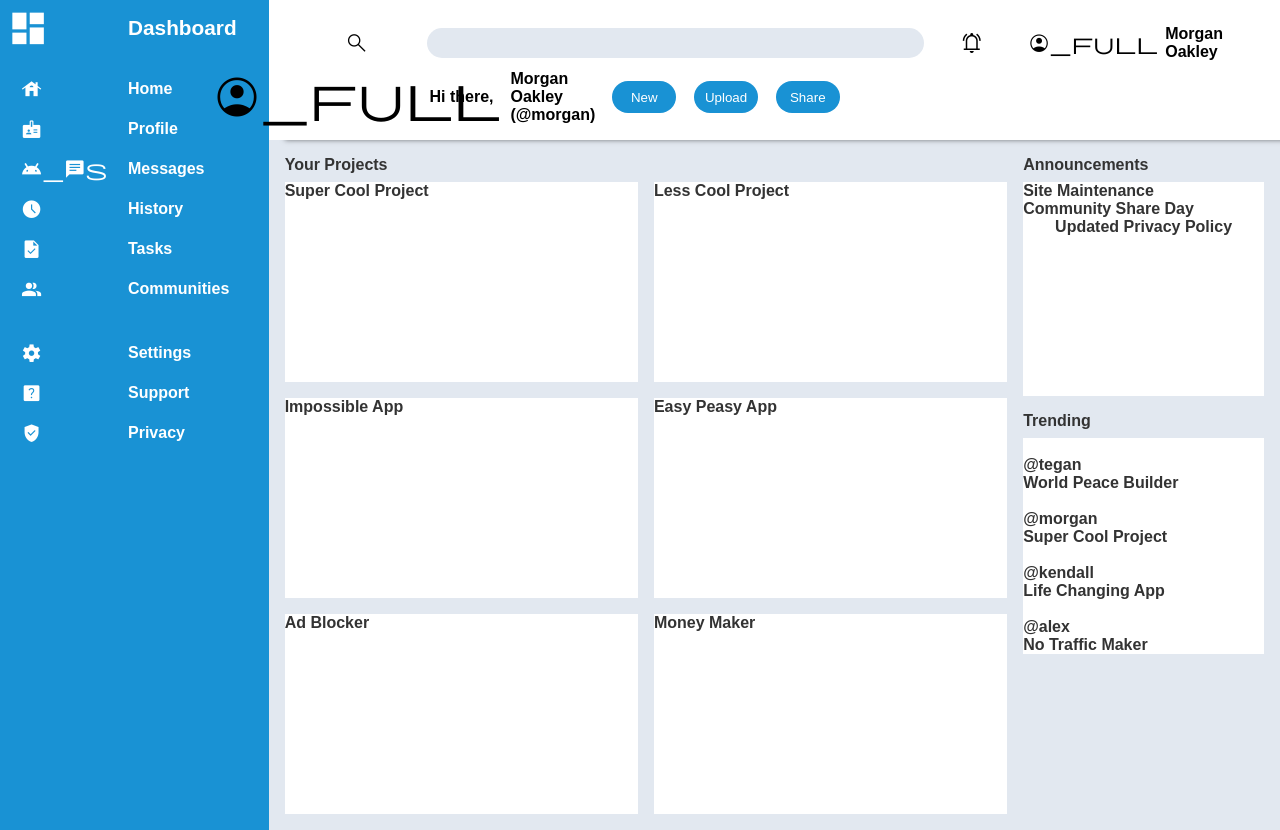
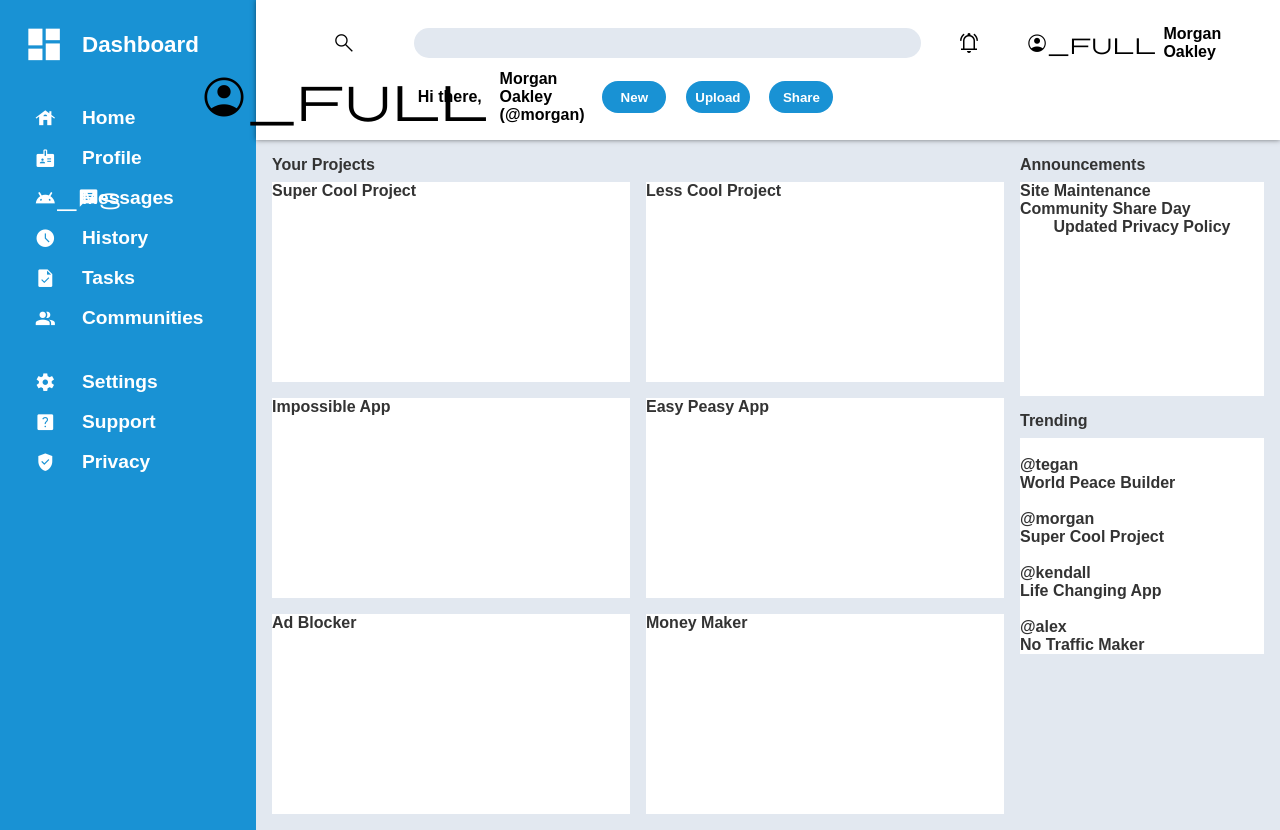
Before and after one commit to Taaaaab/admin-dashboard, a plain HTML site: page index.html in a window 1280 px wide. Drawn offline with nearby package versions, Linux system fonts and the light colour scheme.

Commit message:
Fixed sidebar grid size and padding

```diff
--- a/styles.css
+++ b/styles.css
@@ -14,6 +14,7 @@ body {
     border: 0;
     height: 2rem;
     width: 4rem;
+    font-weight: bold;
   }
 
   input {
@@ -38,7 +39,7 @@ body {
       background-color: #ffffff;
       padding: 1rem;
       z-index: 100;
-      box-shadow: 1rem 0px 5px rgba(0,0,0,0.5);
+      box-shadow: 0px 0px 5px rgba(0,0,0,0.5);
 
       display: grid;
       grid-template-columns: 1fr 5fr 1fr 1fr 1fr;
@@ -77,23 +78,22 @@ body {
 
       color: white;
       background-color: #1992d4;
-      font-size: 1rem;
+      font-size: 1.2rem;
   }
 
   .side-grid {
       display: grid;
       row-gap: 1rem;
-      column-gap: 1rem;
-      grid-template-columns: 1fr 1fr;
-      padding-top: 1rem;
-      padding-right: 2rem;
-      padding-left: 1rem;
+
+      grid-template-columns: 50px 50px;
+      padding: 2rem;
   }
 
   .dashboard {
-    font-size: 1.3rem;
+    font-size: 1.4rem;
     font-weight: bolder;
-    margin-bottom: 1.3rem;
+    margin-bottom: 2rem;
+    align-self: end;
 }
 
   #dash-logo {
```
